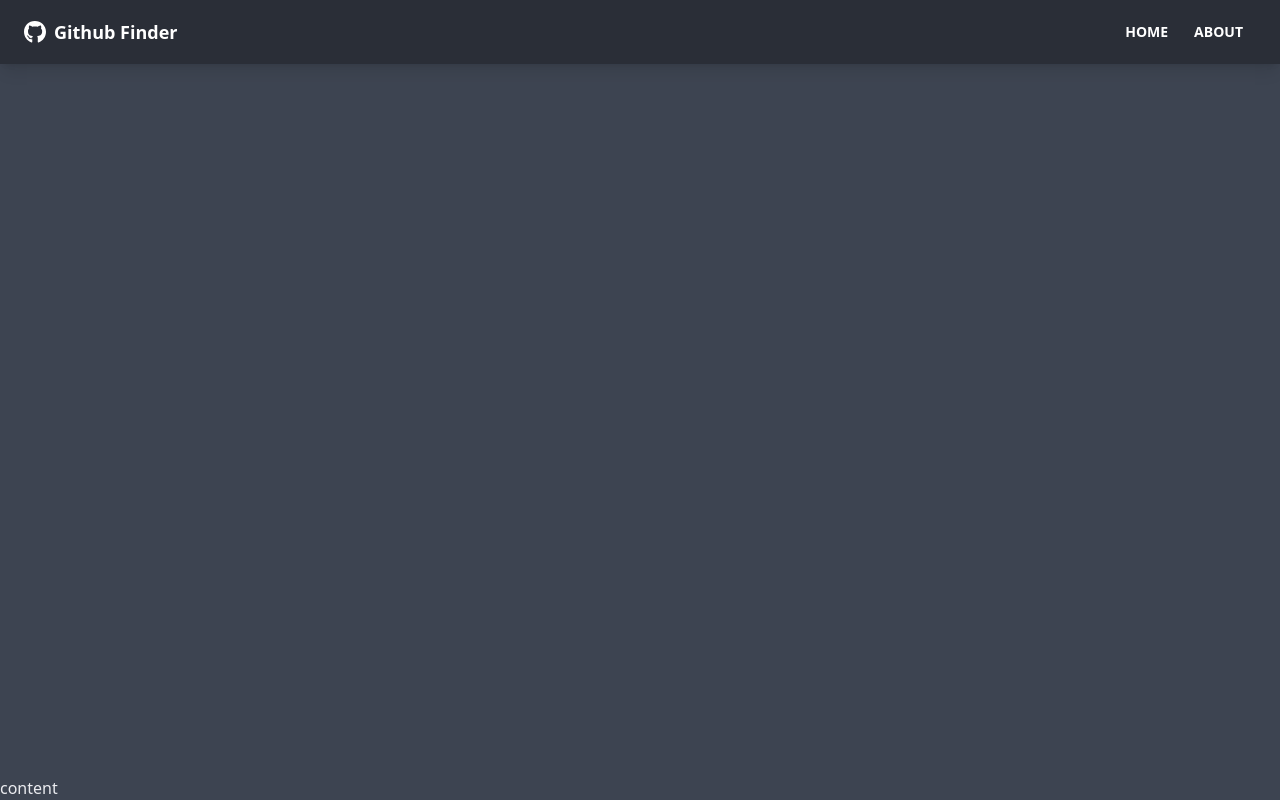
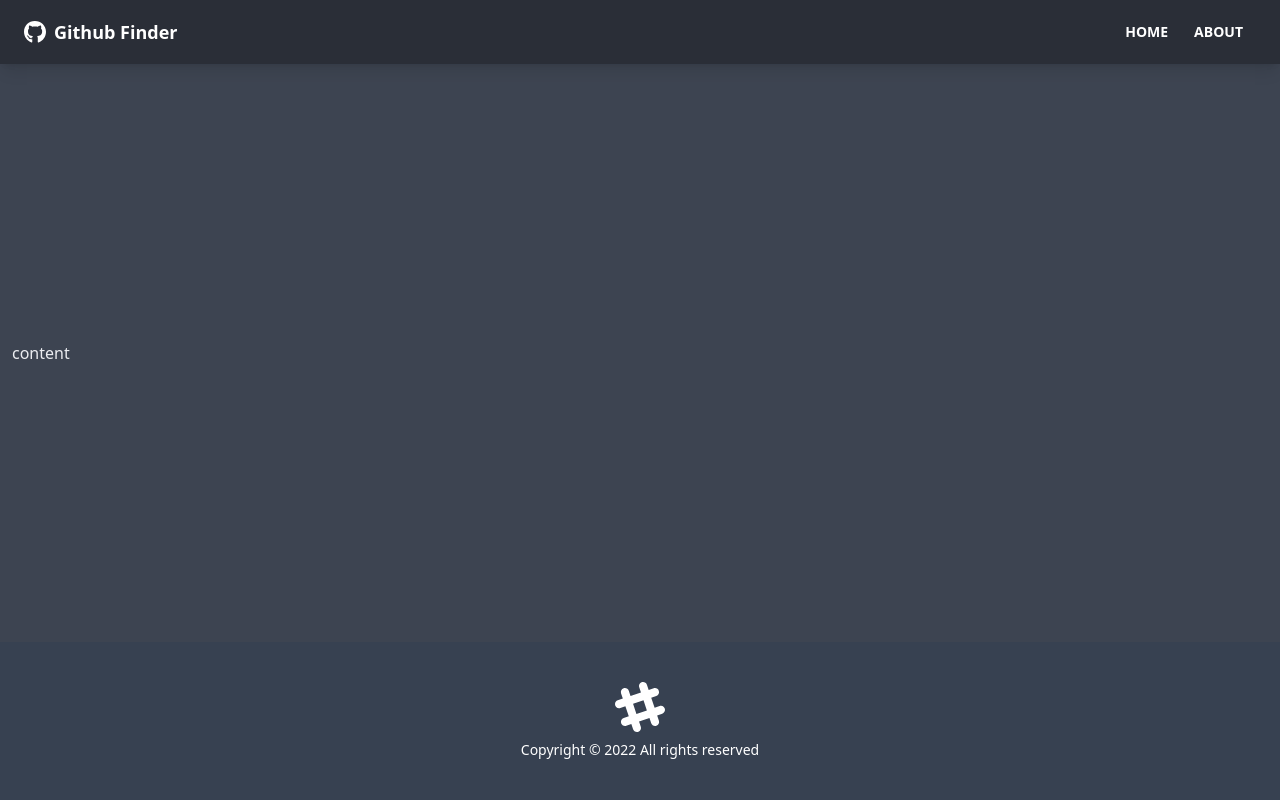
Before and after one commit to SaJid96/GitHub-Finder, a React (Create React App) app: page / in a window 1280 px wide. Built offline with nearby package versions, Linux system fonts and the light colour scheme.

Commit message:
Footer component

```diff
--- a/src/App.js
+++ b/src/App.js
@@ -1,25 +1,19 @@
 import { BrowserRouter as Router,Route } from "react-router-dom";
+import Footer from "./components/layout/Footer";
 import Navbar from "./components/layout/Navbar";
 
-
 function App() {
-  return(
-
-  <Router>
-
-    <div  className="flex flex-col justify-between h-screen">
-
-  <Navbar/>
-
-  <main>
-
-content
-
-  </main>
-    </div>
-
-  </Router>
-  )
+  return (
+    <Router>
+      <div className="flex flex-col justify-between h-screen">
+        <Navbar />
+        <main
+        className="container  mx-auto px-3 pb-12"
+        >content</main>
+        <Footer/>
+      </div>
+    </Router>
+  );
 }
 
 export default App;
--- /dev/null
+++ b/src/components/layout/Footer.jsx
@@ -0,0 +1,25 @@
+
+function Footer() {
+
+    const footerYear= new Date().getFullYear()
+    return (
+      <footer className="footer p-10 bg-gray-700 text-primary-content footer-center">
+        <div>
+          <svg
+            width="50"
+            height="50"
+            viewBox="0 0 24 24"
+            xmlns="http://www.w3.org/2000/svg"
+            fillRule="evenodd"
+            clipRule="evenodd"
+            className="inline-block fill-current"
+          >
+            <path d="M22.672 15.226l-2.432.811.841 2.515c.33 1.019-.209 2.127-1.23 2.456-1.15.325-2.148-.321-2.463-1.226l-.84-2.518-5.013 1.677.84 2.517c.391 1.203-.434 2.542-1.831 2.542-.88 0-1.601-.564-1.86-1.314l-.842-2.516-2.431.809c-1.135.328-2.145-.317-2.463-1.229-.329-1.018.211-2.127 1.231-2.456l2.432-.809-1.621-4.823-2.432.808c-1.355.384-2.558-.59-2.558-1.839 0-.817.509-1.582 1.327-1.846l2.433-.809-.842-2.515c-.33-1.02.211-2.129 1.232-2.458 1.02-.329 2.13.209 2.461 1.229l.842 2.515 5.011-1.677-.839-2.517c-.403-1.238.484-2.553 1.843-2.553.819 0 1.585.509 1.85 1.326l.841 2.517 2.431-.81c1.02-.33 2.131.211 2.461 1.229.332 1.018-.21 2.126-1.23 2.456l-2.433.809 1.622 4.823 2.433-.809c1.242-.401 2.557.484 2.557 1.838 0 .819-.51 1.583-1.328 1.847m-8.992-6.428l-5.01 1.675 1.619 4.828 5.011-1.674-1.62-4.829z"></path>
+          </svg>
+          <p>Copyright &copy; {footerYear} All rights reserved</p>
+        </div>
+      </footer>
+    );
+}
+
+export default Footer
```
